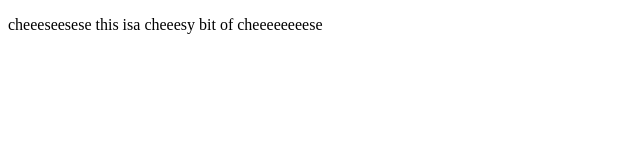
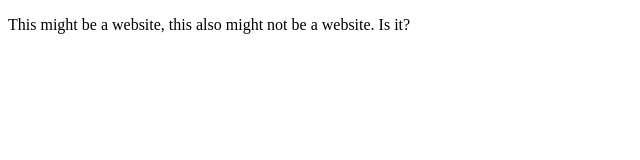
Before and after one commit to CharlesShang1214/CharlesShang1214.github.io, a plain HTML site: page index.html in a window 1280 px wide. Shown: the whole page, without its empty margins (0-640 px from the left). Drawn offline with Linux system fonts and the light colour scheme.

Commit message:
new index

```diff
--- a/index.html
+++ b/index.html
@@ -6,6 +6,6 @@
     <title>Document</title>
 </head>
 <body>
-    <p>cheeeseesese this isa cheeesy bit of cheeeeeeeese</p>
+    <p>This might be a website, this also might not be a website. Is it?</p>
 </body>
 </html>
```
